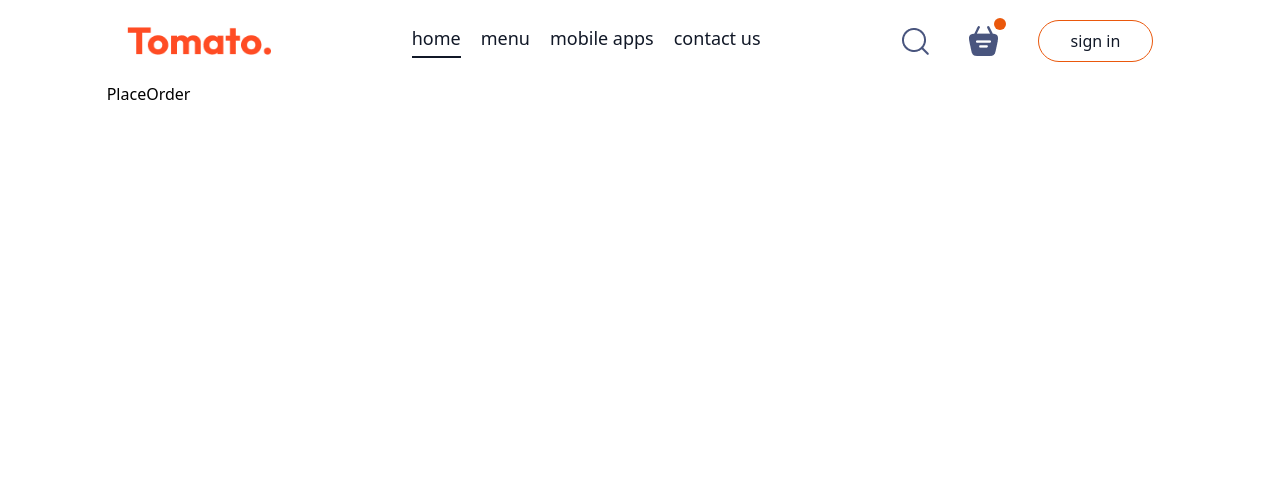
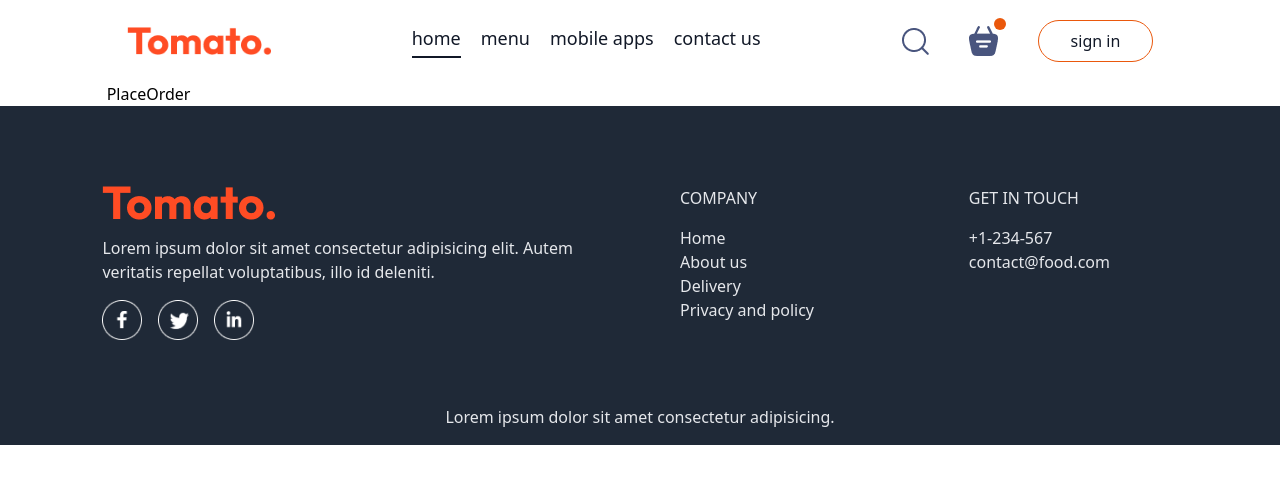
Before and after one commit to 1CL0UD/food-delivery-frontend, a React app: page /order in a window 1280 px wide. Shown: the top 484 px of the page. Built offline with nearby package versions, Linux system fonts and the light colour scheme; the HTML template or start-up script is replaced by a standard one.

Commit message:
done making footer

```diff
--- a/src/App.tsx
+++ b/src/App.tsx
@@ -3,6 +3,7 @@ import Navbar from './components/Navbar';
 import Cart from './pages/Cart/Cart';
 import Home from './pages/Home/Home';
 import PlaceOrder from './pages/PlaceOrder/PlaceOrder';
+import Footer from './components/Footer';
 
 const router = createBrowserRouter([
   {
@@ -21,10 +22,13 @@ const router = createBrowserRouter([
 
 const App = () => {
   return (
-    <div className="w-5/6 m-auto">
-      <Navbar />
-      <RouterProvider router={router} />
-    </div>
+    <>
+      <div className="w-5/6 m-auto">
+        <Navbar />
+        <RouterProvider router={router} />
+      </div>
+      <Footer />
+    </>
   );
 };
 
--- /dev/null
+++ b/src/components/Footer.tsx
@@ -0,0 +1,47 @@
+import { assets } from '../assets/assets';
+
+const Footer = () => {
+  return (
+    <div
+      className="footer text-gray-200 bg-gray-800 flex flex-col items-center gap-4 py-4 px-[8vw] pt-20"
+      id="footer"
+    >
+      <div className="footer-content w-full grid grid-cols-4 gap-20 mb-8">
+        <div className="flex flex-col items-start gap-4 col-span-2">
+          <img src={assets.logo} alt="Logo" />
+          <p>
+            Lorem ipsum dolor sit amet consectetur adipisicing elit. Autem
+            veritatis repellat voluptatibus, illo id deleniti.
+          </p>
+          <div className="footer-social-section flex gap-4">
+            <img className="w-10" src={assets.facebook_icon} alt="" />
+            <img className="w-10" src={assets.twitter_icon} alt="" />
+            <img className="w-10" src={assets.linkedin_icon} alt="" />
+          </div>
+        </div>
+        <div className="flex flex-col items-start gap-4">
+          <h2 className="uppercase">Company</h2>
+          <ul>
+            <li>Home</li>
+            <li>About us</li>
+            <li>Delivery</li>
+            <li>Privacy and policy</li>
+          </ul>
+        </div>
+        <div className="flex flex-col items-start gap-4">
+          <h2 className="uppercase">Get in Touch</h2>
+          <ul>
+            <li>+1-234-567</li>
+            <li>contact@food.com</li>
+          </ul>
+        </div>
+      </div>
+      <hr />
+      <p className="footer-copyright font-light">
+        Lorem ipsum dolor sit amet consectetur adipisicing.
+      </p>
+    </div>
+  );
+};
+
+export default Footer;
--- a/src/index.css
+++ b/src/index.css
@@ -43,3 +43,7 @@ a {
   height: 34vw;
   background: url('assets/header_img.png') no-repeat;
 }
+
+.footer-content-item {
+  @apply flex flex-col items-start gap-4;
+}
```
